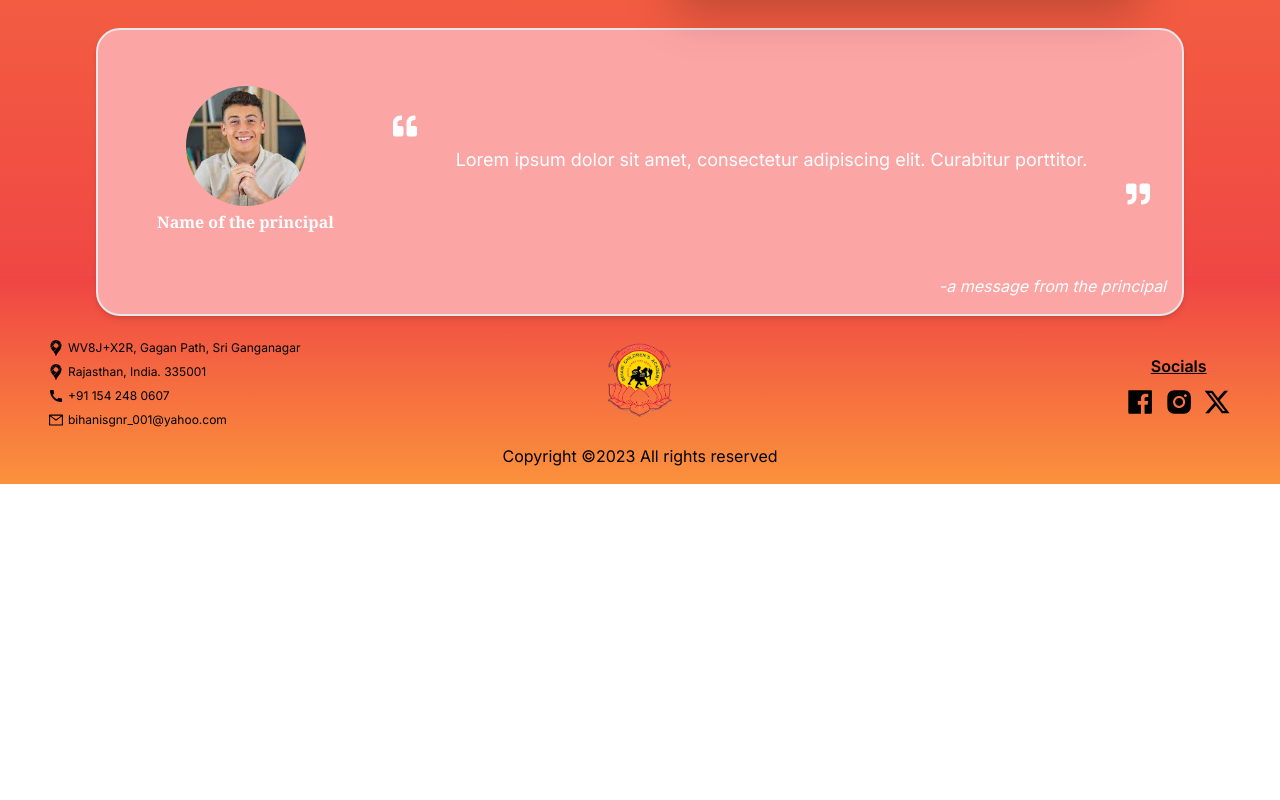
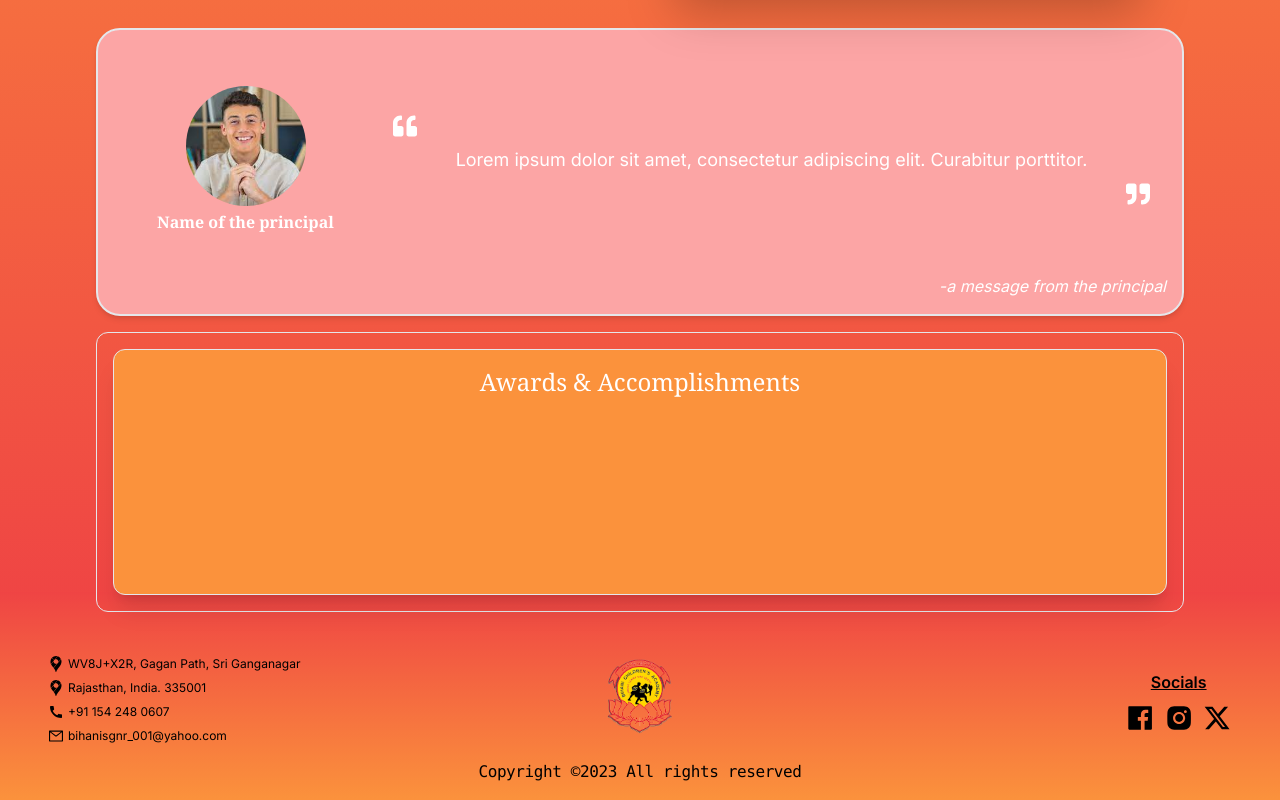
Before and after one commit to shubhjhawar/bihani_children_academy, a Next.js app: page / in a window 1280 px wide. Shown: the part 1701-2501 px from the top of the page. Before the commit the page ends 2185 px from the top, so only its background shows below. Built offline with nearby package versions, Linux system fonts and the light colour scheme.

Commit message:
home fully implemented

```diff
--- a/app/(root)/layout.js
+++ b/app/(root)/layout.js
@@ -26,7 +26,7 @@
           <title>Bihani Children's Academy</title>
         </head>
         <body className={inter.className}>
-          <div className='lg:px-24 bg-gradient-to-b from-yellow-300 via-orange-400 to-red-500'>
+          <div className='lg:px-24 bg-gradient-to-b from-yellow-400 via-orange-400 to-red-500'>
             <NavBar toggleRightSidebar={toggleRightSidebar}/>
             <main className='flex flex-row justify-center'>
               <section className="w-full">
--- a/app/(root)/page.js
+++ b/app/(root)/page.js
@@ -1,7 +1,7 @@
 "use client";
 import Image from 'next/image'
 
-import { About, Banner, MyCalendar, Notices, Testimonial } from '@/components'
+import { About, Awards, Banner, MyCalendar, Notices, Testimonial } from '@/components'
 
 export default function Home() {
   return (
@@ -18,6 +18,7 @@ export default function Home() {
       <div className='mt-5 border-gray-100 rounded-xl'>
         <About />
         <Testimonial />
+        <Awards />
       </div>
 
     </main>
--- /dev/null
+++ b/components/Awards.jsx
@@ -0,0 +1,26 @@
+import React from 'react';
+import Image from 'next/image';
+
+import { styles } from '@/styles';
+import { awards } from '@/constants';
+
+const Awards = () => {
+  return (
+    <div className="mt-4 p-4 border-[1px] max-md:border-none  rounded-xl">
+        <div className="p-4 bg-orange-400 rounded-xl border-[1px] shadow-xl text-white ">
+            <div className="flex justify-center font-serif text-2xl max-md:text-xl mb-2">Awards & Accomplishments</div>
+            <div className='p-2 mt-2'>
+                <marquee className="">
+                    <div className="flex gap-4">
+                        {awards.map((image, index)=> (
+                            <Image src={image} alt={`image + ${index}`} className={`${styles.marqueePictures}`}/>
+                        ))}
+                    </div>
+                </marquee>
+            </div>
+        </div>
+    </div>
+  )
+}
+
+export default Awards
--- a/components/Footer.jsx
+++ b/components/Footer.jsx
@@ -16,7 +16,7 @@ const Footer = () => {
   };
 
   return (
-    <div className="pt-2 pb-2 bg-gradient-to-b from-red-500 to-orange-400 ">
+    <div className="pt-2 mt-5 pb-2 bg-gradient-to-b from-red-500 to-orange-400 ">
       <div className="rounded-t-lg mt-10 py-4 grid grid-cols-3 max-sm:grid-cols-2">
         <div className='flex flex-col gap-2 max-sm:hidden block pl-12'>
           <div className='flex items-center gap-1'>
@@ -56,7 +56,7 @@ const Footer = () => {
           </div>
         </div>
       </div>
-      <h3 className='w-full flex justify-center pb-2'>Copyright ©2023 All rights reserved</h3>
+      <h3 className='w-full flex justify-center pb-2 font-mono tracking-tight'>Copyright ©2023 All rights reserved</h3>
     </div>
   )
 }
--- a/components/NavBar.jsx
+++ b/components/NavBar.jsx
@@ -44,7 +44,7 @@ const NavBar = ({toggleRightSidebar}) => {
 
 
   return (
-    <div className="sticky top-0 z-50 bg-yellow-300 backdrop-blur-md rounded-b-lg bg-opacity-75">
+    <div className="sticky top-0 z-50 bg-yellow-400 backdrop-blur-md rounded-b-lg bg-opacity-75">
       <div className="py-5 flex flex-wrap w-full justify-between">
         <div>
           <Link
--- a/components/index.js
+++ b/components/index.js
@@ -8,5 +8,6 @@ import Notices from "./Notices";
 import NoticeCard from "./NoticeCard";
 import About from "./About";
 import Testimonial from "./Testimonial";
+import Awards from "./Awards";
 
-export {NavBar, Footer, LeftSideBar, RightSideBar, Banner, MyCalendar, Notices, NoticeCard, About, Testimonial};
+export {NavBar, Footer, LeftSideBar, RightSideBar, Banner, MyCalendar, Notices, NoticeCard, About, Testimonial, Awards};
--- a/constants/index.js
+++ b/constants/index.js
@@ -1,3 +1,5 @@
+import {one, two, three, four, five} from "@/assets"
+
 const notices = [
     {
       date: '5 Oct' ,
@@ -21,6 +23,10 @@ const notices = [
     },
   ];
 
+const awards = [
+  one, two, three, four, five
+]
 
 
-export {notices};
+
+export {notices, awards};
--- a/styles/index.js
+++ b/styles/index.js
@@ -9,6 +9,7 @@ const styles = {
     rightDropDownItem: 'hover:text-red-200',
     footertext:'text-xs',
     footericon:'w-full h-full max-md:w-5 max-md:h-5 cursor-pointer',
+    marqueePictures: 'w-[150px] h-[150px] rounded-md border-[1px]  border-zinc-900'
 }
 
 export { styles };
```
